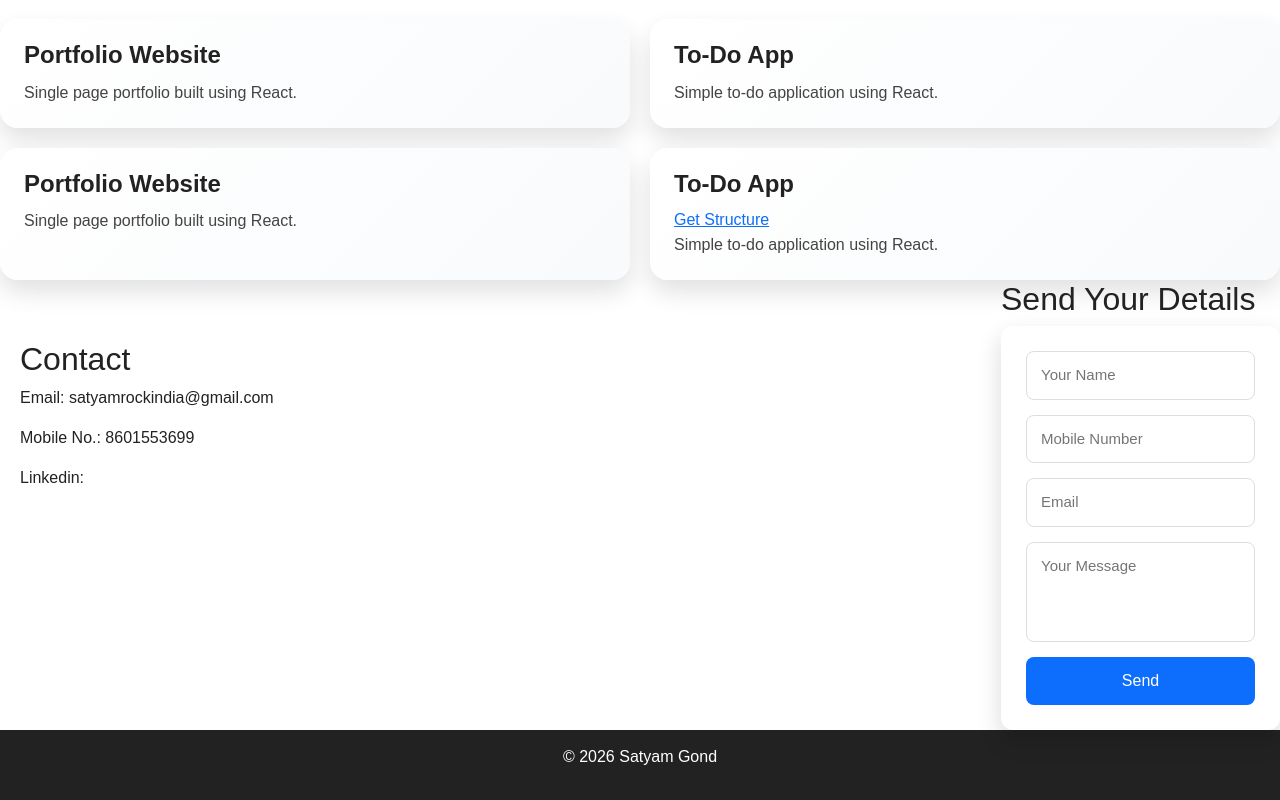
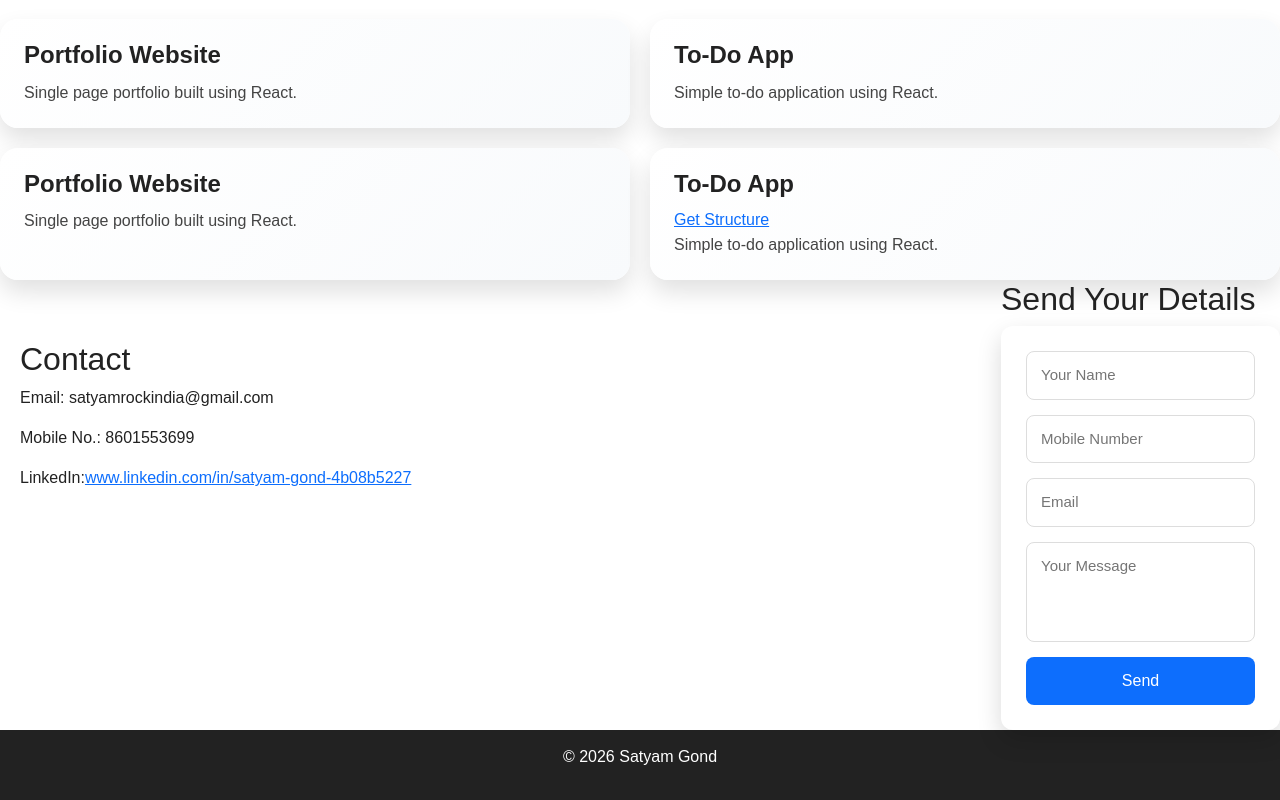
Before and after one commit to Satyaa1997/MY-Portfolio, a React (Vite) app: page / in a window 1280 px wide. Shown: the part 914-1714 px from the top of the page. Built offline with nearby package versions, Linux system fonts and the light colour scheme.

Commit message:
Updated portfolio and contact form

```diff
--- a/src/component/Portfolio/ContactForm.jsx
+++ b/src/component/Portfolio/ContactForm.jsx
@@ -27,10 +27,10 @@ export default function ContactForm() {
     });
 
     if (res.ok) {
-      alert("Details sent successfully ✅");
+      alert("Details sent successfully");
       setFormData({ name: "", mobile: "", email: "", message: "" });
     } else {
-      alert("Something went wrong ❌");
+      alert("Something went wrong ");
     }
   };
 
--- a/src/component/Portfolio/Portfolio.jsx
+++ b/src/component/Portfolio/Portfolio.jsx
@@ -3,7 +3,8 @@ import ContactForm from "./ContactForm";
 
 import "bootstrap/dist/css/bootstrap.min.css";
 
-import { Navbar, Container, NavDropdown, Nav} from "react-bootstrap";
+import { Navbar, Container, Nav} from "react-bootstrap";
+
 
 
 
@@ -118,7 +119,10 @@ export default function Portfolio() {
           <h2 className="section__title">Contact</h2>
           <p className="section__text">Email: satyamrockindia@gmail.com</p>
           <p className="section__text">Mobile No.: 8601553699</p>
-          <p className="section__text">Linkedin: </p>
+         <p className="section__text">LinkedIn:
+              <a href="https://www.linkedin.com/in/satyam-gond-4b08b5227" target="_blank">
+                 www.linkedin.com/in/satyam-gond-4b08b5227</a>
+         </p>
         </section>
         <section className="section section--grey">
           <h2 className="section__title">Send Your Details</h2>
```
